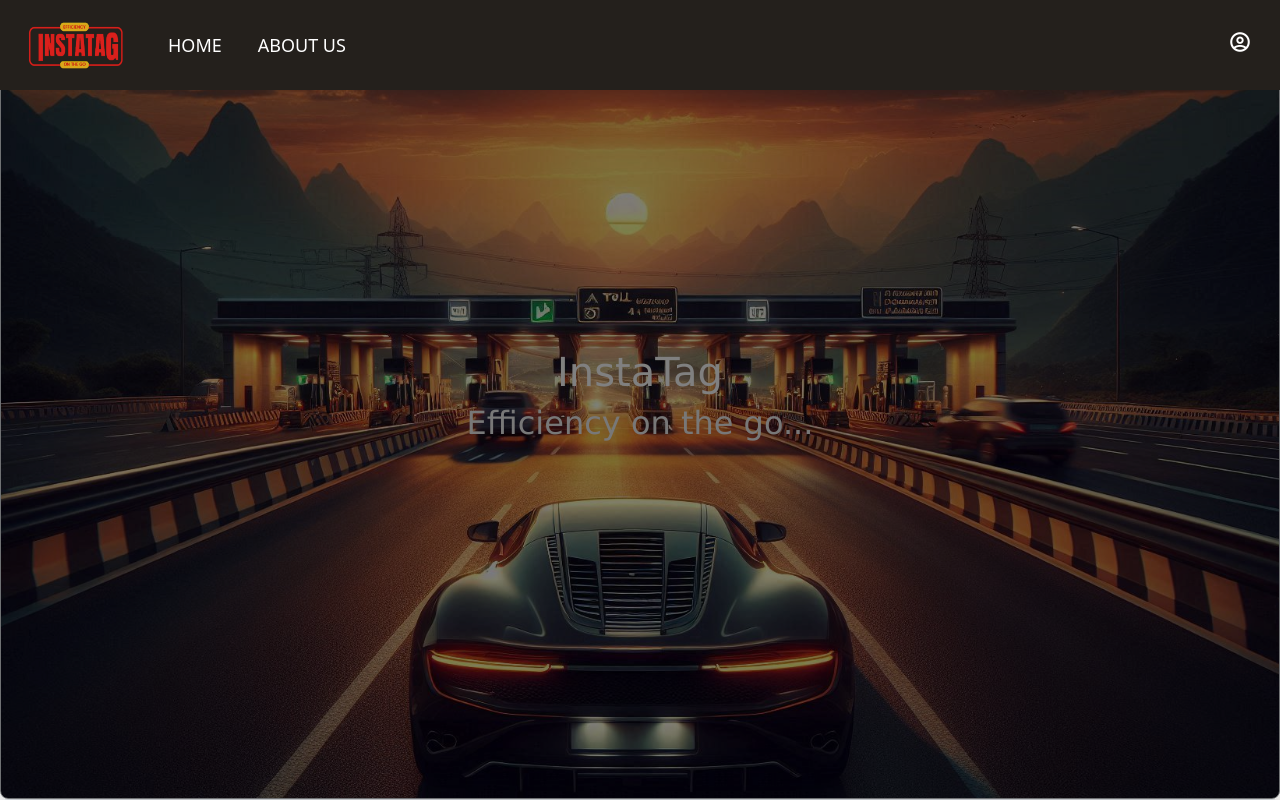
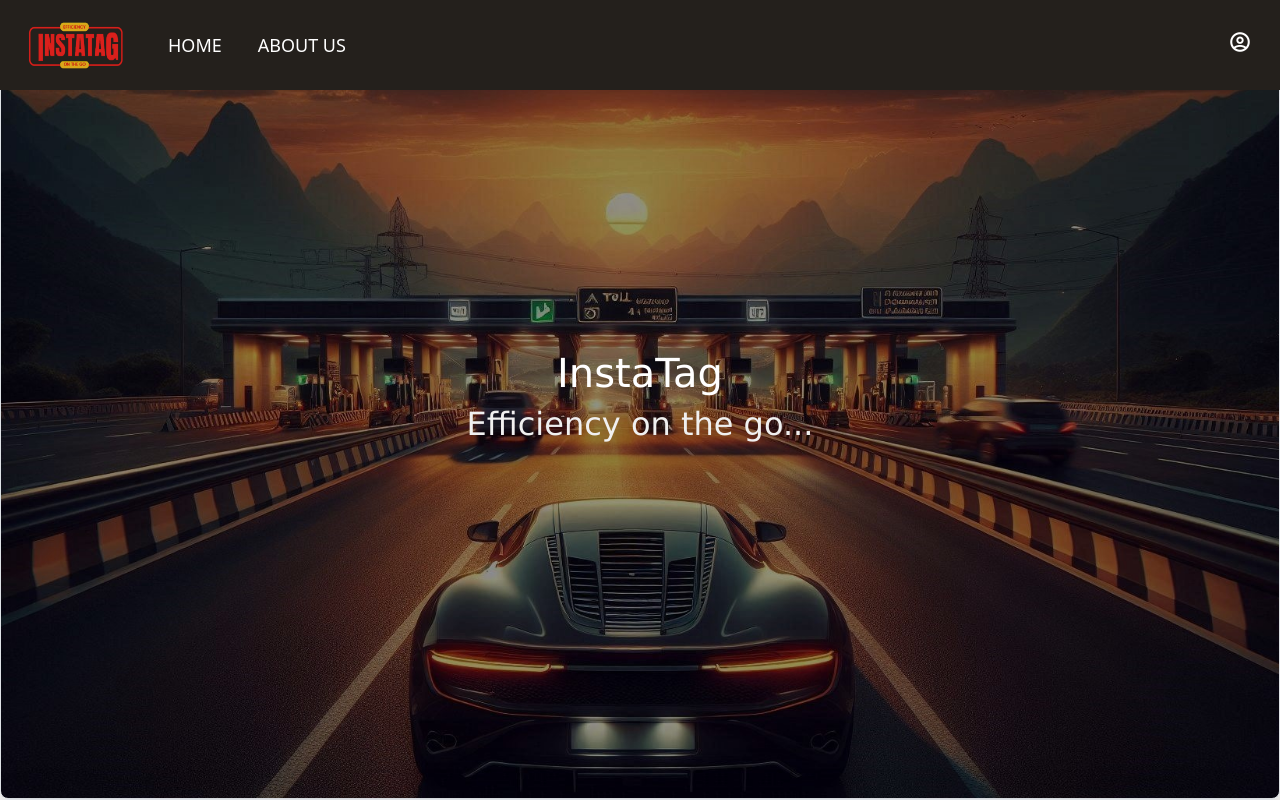
Before and after one commit to Krishneshvar/InstaTag, a React (Vite) app in the folder ERPS/: page / in a window 1280 px wide. Shown: the top 800 px of the page. Built offline with nearby package versions, Linux system fonts and the light colour scheme; a web font is replaced by a local one.

Commit message:
The Bg is Dimmed to 60%

```diff
--- a/ERPS/src/Components/Contents/Contents.css
+++ b/ERPS/src/Components/Contents/Contents.css
@@ -5,7 +5,7 @@
   background-size: cover;
   background-position: center;
   background-repeat: no-repeat;
-  filter: brightness(50%);
+  /* filter: brightness(50%); */
 }
 
 .two {
```
Also changed, not shown: ERPS/public/Designer.jpeg.
